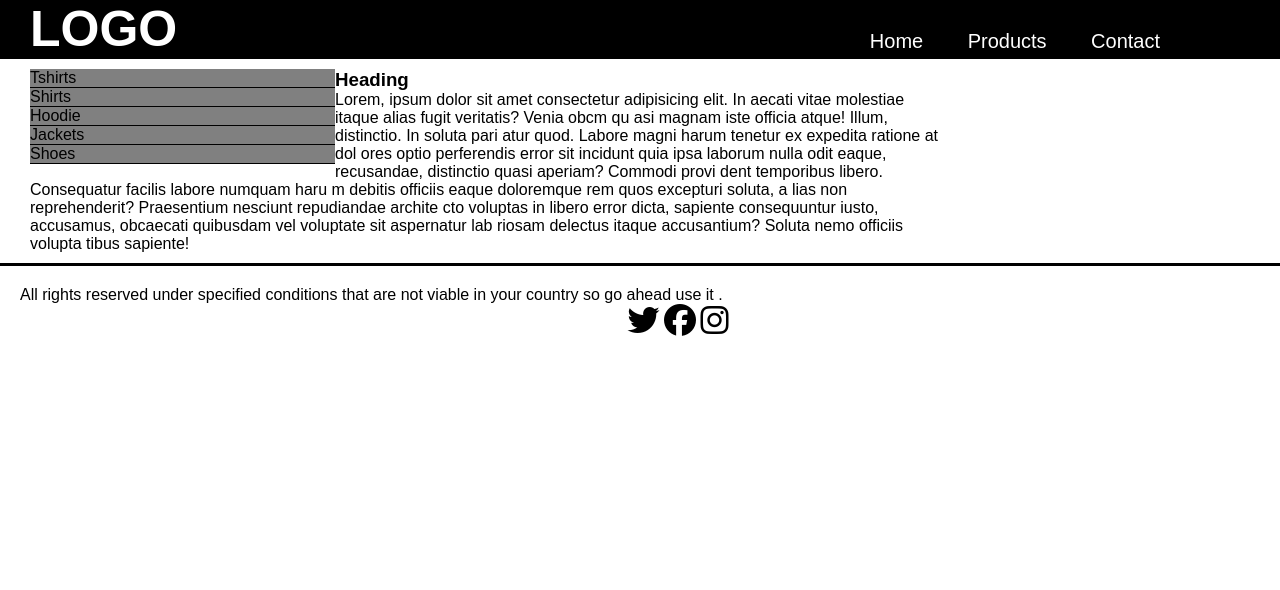
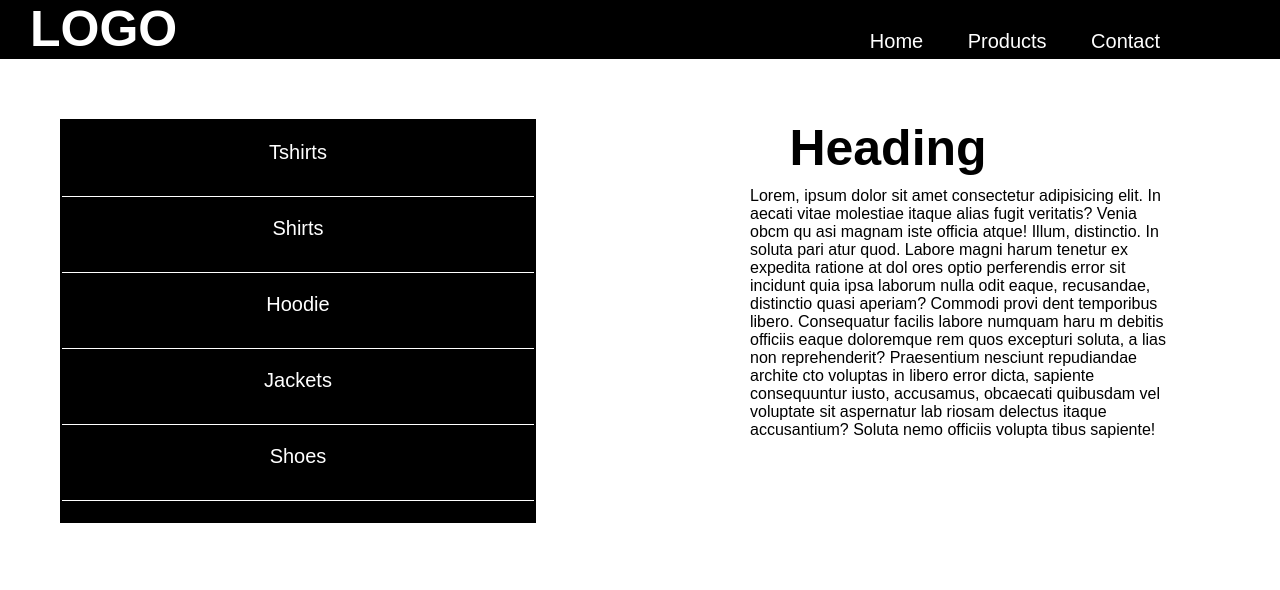
Before and after one commit to vatsal999/Float-example, a plain HTML site: page index.html in a window 1280 px wide. Drawn offline with Linux system fonts and the light colour scheme; a web font is replaced by a local one.

Commit message:
finished

```diff
--- a/index.html
+++ b/index.html
@@ -4,7 +4,6 @@
     <meta charset="UTF-8">
     <meta name="viewport" content="width=device-width, initial-scale=1.0">
     <link rel="stylesheet" href="style.css">
-    <script src="https://kit.fontawesome.com/2ab0b76495.js" crossorigin="anonymous"></script>
     <title>LOGO</title>
 </head>
 <body>
@@ -54,22 +53,8 @@
     </div>
     <!--Mainbody-->
 
-    <!--Footer-->
-    <footer>
-        <div class="footer-columns">
-            <p class="rights">
-                All rights reserved under specified conditions that are not viable in your country so go ahead use it .
-            </p>
-            <ul class="socials">
-                <ul class="icons">
-                    <li><i class="fab fa-twitter"></i></li>
-                    <li><i class="fab fa-facebook"></i></li>
-                    <li><i class="fab fa-instagram"></i></li>
-                </ul>
-            </ul>
-        </div>
-    </footer>
-    <!--Footer-->
+
+
 
 </body>
 </html>
--- a/style.css
+++ b/style.css
@@ -20,6 +20,8 @@ a {
 
 
 
+
+
 /* ----header---- */
 
 header {
@@ -28,6 +30,7 @@ header {
     justify-content: space-between;
     background-color: black;
     display: flex;
+
 }
 
 nav {
@@ -65,63 +68,59 @@ nav {
 
 /*--- mainbody---*/
 
-.main-body{
-    padding: 10px 30px;
+
+
+h3 {
+    text-align: center;
+    font-size: 50px;
+    margin: 10px 0px;
 
 }
+
 .product-list{
-    width: 25%;
+    width: 40%;
+    height: 50vh;
     float: left;
-    background-color: grey;
+    background-color: black;
+    margin: 10px;
+    border: 2px solid black;
+
 }
+
 
 .product-list li{
     border-bottom-style:solid;
     border-bottom-width: 1px;
-    align-items:center ;
-}
-/*
-.clearfix::after {
-    content: "";
-    clear: both;
-    display: table;
-  }
-  */
-.product-list a{
-    color: black;
+    padding: 5px;
+    height: 35px;
+    text-align: center;
+    padding-top: 20px;
+    padding-bottom: 20px;
+
+    color: white;
 }
 
-.right-side-content{
-    width: 75%;
+.product-list a{
+    color: white;
+    font-size: 20px;
+}
+.product-list li:hover{
+    background-color: grey;
+    transition: ease-in 0.3s;
+}
+.product-list a:hover{
+    color: white;
+
+}
+.right-side-content p {
+    padding: 0px 50px 0px 700px;
+    height: 50vh ;
+}
+
+.main-body{
+    padding: 50px;
 }
 
 
 
-
 /*--- mainbody---*/
-
-
-/*--- footer ----*/
-footer{
-    border-top-style: solid;
-    border-top-color: black;
-    padding: 20px;
-}
-
-.footer-columns{
-    height: 50px;
-    width: 70%;
-}
-.socials{
-    height: 50px;
-    width: 30%;
-    float: right;
-}
-.socials li {
-    display: inline;
-}
-i{
-    font-size: 2em;
-}
-
-/*--- footer ----*/
```
